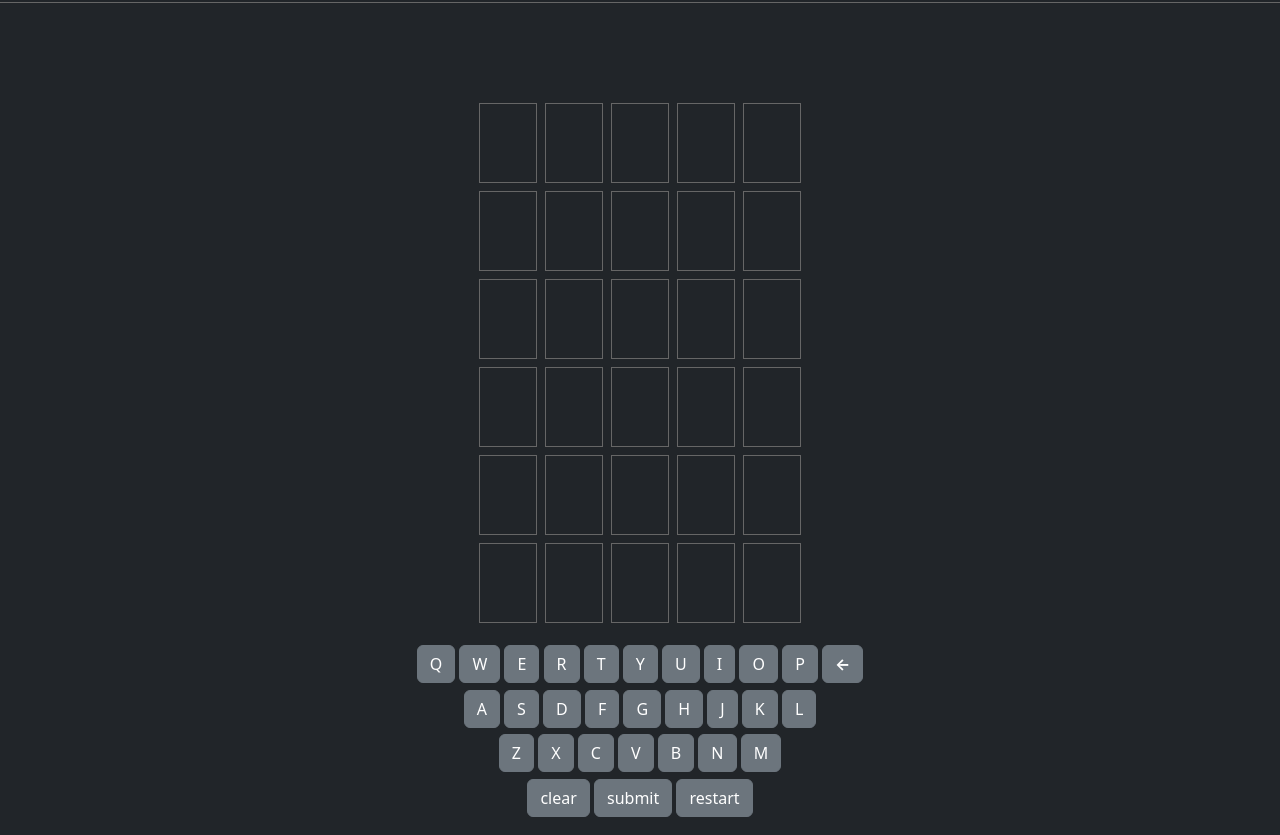
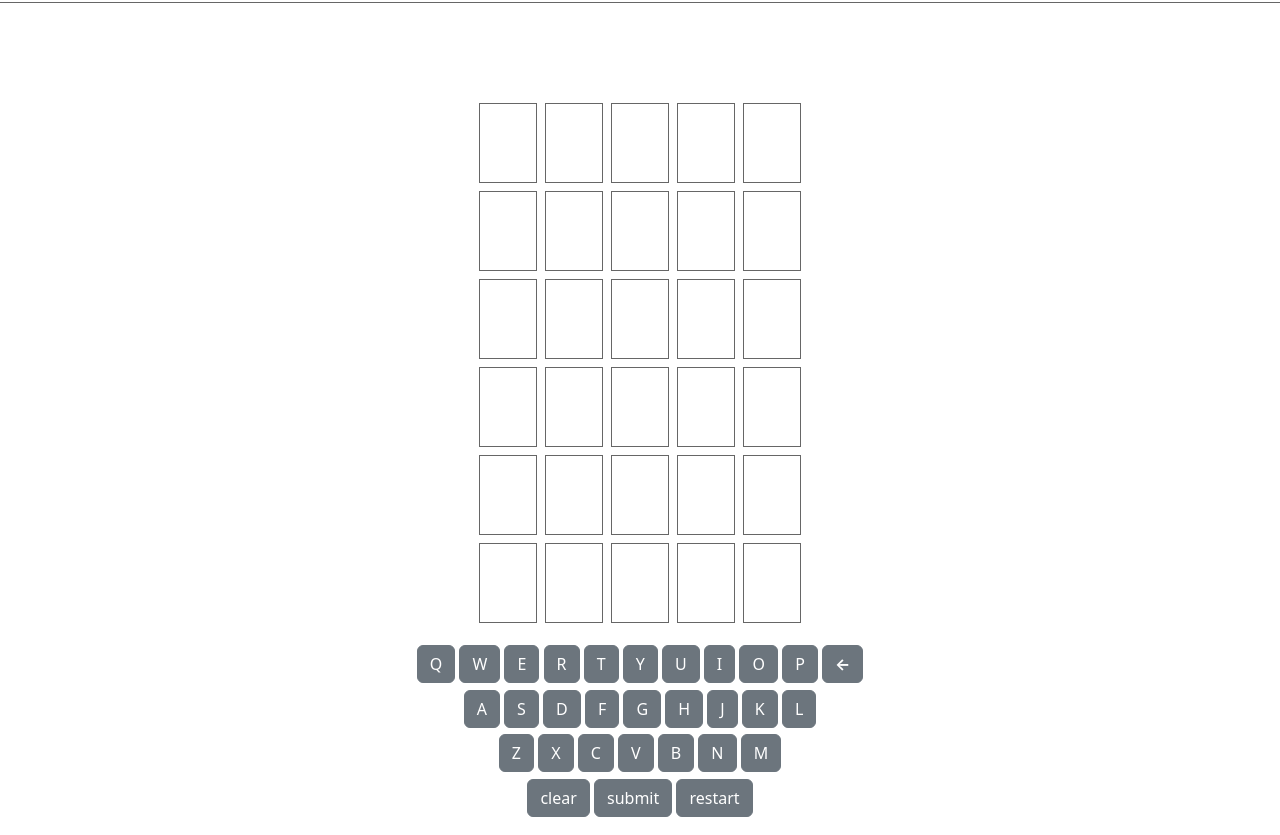
Before and after one commit to yvonmeunier/tp-web-wordle, a plain HTML site: page index.html in a window 1280 px wide. Shown: the part 66-901 px from the top of the page. Drawn offline with nearby package versions, Linux system fonts and the light colour scheme.

Commit message:
removed dark mode

```diff
--- a/index.html
+++ b/index.html
@@ -12,7 +12,7 @@
 
   </head>
 
-  <body class="bg-dark text-light">
+  <body>
     <div class="navbar row">
       <div class="col-2">
         <div class="navbar-text bi bi-list px-3"></div>
```
